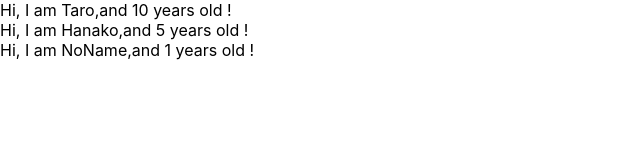
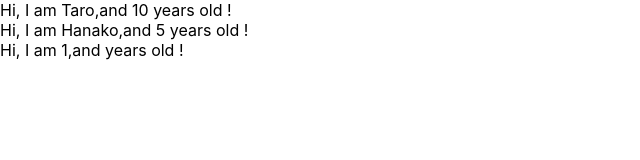
Before and after one commit to junwatanabe72/udemy-react-redux-crud-application, a React (Create React App) app in the folder sample/: page / in a window 1280 px wide. Shown: the top 160 px of the page, without its empty margins (0-640 px from the left). Built offline with nearby package versions, Linux system fonts and the light colour scheme.

Commit message:
propstypes

```diff
--- a/sample/src/App.js
+++ b/sample/src/App.js
@@ -1,29 +1,32 @@
 import React from 'react';
+import PropTypes from 'prop-types';
 
 
 const App = () => {
   const profiles = [
     {name: "Taro",age: 10},
     {name: "Hanako",age: 5},
-    {name: "NoName"}
+    {name: "1"}
   ]
 
   return(
     <div>
       {
-        profiles.map((profile) =>{
-          return <User name={profile.name} age={profile.age} />
+        profiles.map((profile, index) => {
+          return <User name={profile.name} age={profile.age} key={index} />
         })
       }
-      </div>
+    </div>
   )
 }
 
 const User = (props)=>{
   return <div>Hi, I am {props.name},and {props.age} years old !</div>
 }
-User.defaultProps = {
-  age: 1
+
+User.propTypes = {
+  name: PropTypes.string,
+  age: PropTypes.number.isRequired
 }
 
 
```
